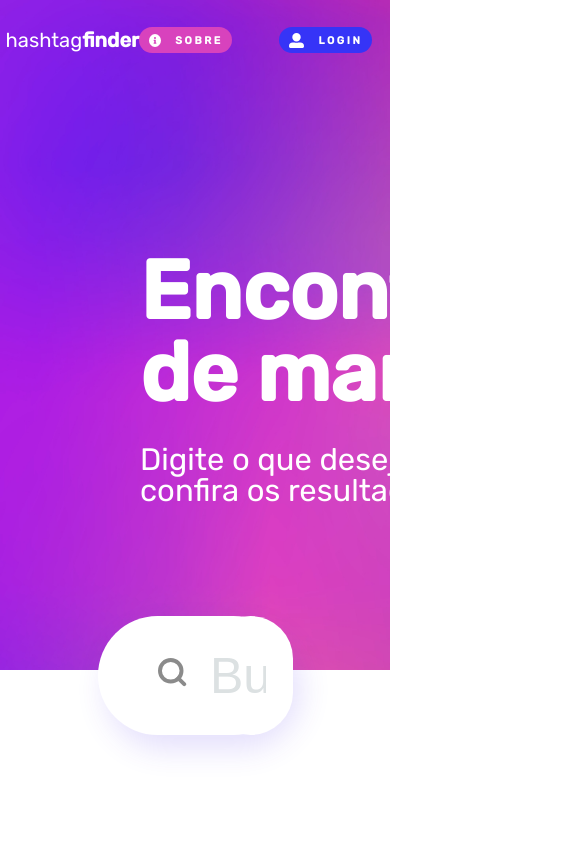
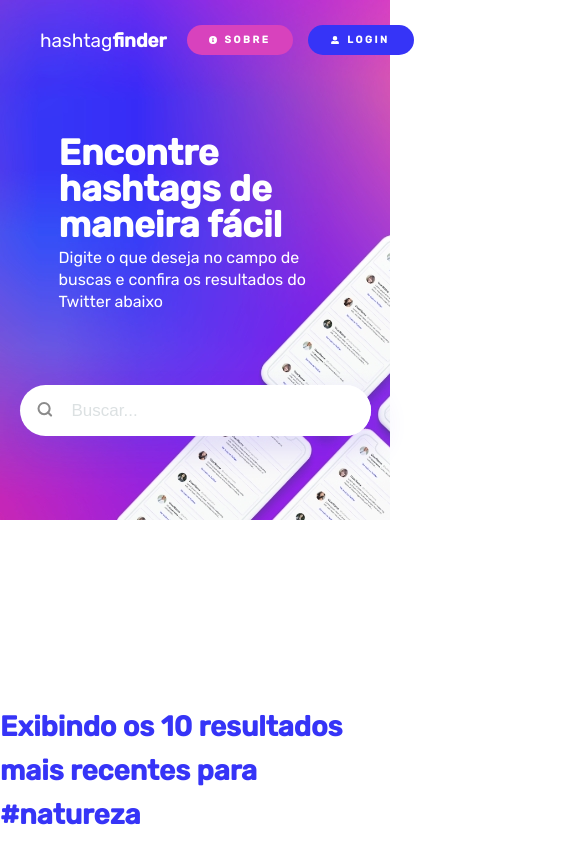
Before and after one commit to edgarffgomes/Projeto-HashtagFinder, a React (Create React App) app: page / in a window 390 px wide. Shown: the top 844 px of the page, 585 px wide, since content can reach past the window. Built offline with nearby package versions, Linux system fonts and the light colour scheme.

Commit message:
responsividade do header e do navbar

```diff
--- a/src/components/navbar/Navbar.jsx
+++ b/src/components/navbar/Navbar.jsx
@@ -3,8 +3,9 @@ import React from 'react';
 import styles from './Navbar.module.css';
 import { Link } from 'react-router-dom';
 
-export default function Navbar({ buttons }) {
+export default function Navbar({ buttons, acao }) {
   return (
+    <div className={acao ? styles.ativaNav : styles.bgNavbar}>
       <nav className={styles.bgNav}>
         <div className={styles.bgTitle}>
           <Link to="/">
@@ -35,5 +36,6 @@ export default function Navbar({ buttons }) {
           })}
         </div>
       </nav>
+    </div>
   );
 }
--- a/src/components/navbar/Navbar.module.css
+++ b/src/components/navbar/Navbar.module.css
@@ -18,6 +18,23 @@
   left: 0;
 }
 
+/* ATIVAÇÃO DO NAVBAR */
+.ativaNav nav{
+  position: fixed;
+}
+
+.ativaNav .bgNav{
+  background-color: rgba( 255, 255, 255, 0.35 );
+  backdrop-filter: blur( 13.5px );
+  box-shadow: 8px 14px 30px var(--color-box-shadow);
+  z-index: 200;
+  border: 1px solid rgba( 255, 255, 255, 0.18 );
+}
+
+.ativaNav .bgTitle h2{
+  color: var(--button-color);
+}
+
 /* ESTILIZA O TITULO DA NAVEGAÇÃO */
 .bgTitle h2 {
   font-family: var(--fontMain);
@@ -28,14 +45,6 @@
 /* ESTILIZA O STRONG QUE ESTÁ DENTRO DO H2 */
 .bgTitle strong {
   font-weight: bold;
-}
-
-
-/* ESTILIZA OS BOTÕES DA NAVEGAÇÃO */
-.bgButton button {
-  height: 3.125rem;
-  width: 10.625rem;
-  border-radius: 1.5625rem;
 }
 
 /* CONFIGURAÇÕES PADRÃO DOS BOTÕES */
@@ -61,55 +70,69 @@
   text-transform: uppercase;
 }
 
-/* BOTÃO LOGIN */
-.bgLogin {
-  background-color: var(--titleTwoColor);
+.bgButton a:first-child{
+  margin-right: 35px;
 }
 
-.bgLogin:hover {
-  background-color: var(--button-color-hover2);
+.bgButton img {
+  margin-right: 8px;
 }
 
-/* MOBILE PARA A LISTA DE BUSCAS */
-@media (max-width: 414px) {
-  .bgNav {
-    padding: 0;
-    display: flex;
-    justify-content: center;
-    margin-top: 1.3125rem;
-    width: 100%;
-    text-align: center;
+  /* RESPONSIVO NAVBAR DESKTOP */
+@media screen and (max-width: 1112px) {
+
+  /* CAMPO DE NAVEGAÇÃO */
+  .bgNav{
+    padding: 40px;
   }
-
-  .bgTitle h2 {
-    font-size: 1.4375rem;
+  /* TITULO DA NAVEGAÇÃO */
+  .bgTitle h2{
+    font-size: 40px;
   }
-
+  /* BOTÃO DA NAVEGAÇÃO */
   .bgButton button {
-    width: 6.625rem;
-    height: 1.875rem;
-    font-size: 0.75rem;
-    margin-right: 0.875rem;
+    height: 50px;
+    width: 170px;
+    font-size: 10px;
   }
-
-  .bgButton .bgAbout {
-    margin-left: 1.75rem;
+  /* PRIMEIRO BOTÃO DA NAVBAR */
+  .bgButton a:first-child{
+    margin-right: 15px;
   }
-
-  .bgButton .bgLogin {
-    margin-right: 0.1rem;
-  }
-
-  .bgButton {
-    display: flex;
-    flex-direction: row;
+  /* ICONES DA NAVBAR */
+  .bgButton button img {
+    margin-right: 8px;
   }
 }
 
-.bgButton a:first-child {
-  margin-right: 35px;
+/* RESPONSIVO NAVBAR TABLET  */
+@media screen and (max-width: 800px){
+  /* TITULO DA NAVEGAÇÃO */
+  .bgTitle h2 {
+    font-size: 30px;
+    margin-right: 20px;
+  }
+  /* BOTÃO DA NAVEGAÇÃO */
+  .bgButton button {
+    height: 40px;
+    width: 130px;
+  }
 }
 
-.bgButton img{
-  margin-right: 14px;
+/* RESPONSIVO NAVBAR MOBILE */
+@media screen and (max-width: 540px) {
+  /* TITULO DA NAVEGAÇÃO */
+  .bgTitle h2 {
+    font-size: 19px;
+  }
+  /* BOTÃO DA NAVEGAÇÃO */
+  .bgButton button {
+    height: 30px;
+    width: 106px;
+  }
+  /* ICONES DA NAVEGAÇÃO */
+  .bgButton img {
+    height: 8px;
+    width: 8px;
+  }
 }
--- a/src/pages/home/Home.jsx
+++ b/src/pages/home/Home.jsx
@@ -1,4 +1,4 @@
-import React from 'react';
+import React, { useEffect, useState } from 'react';
 /* CSS */
 import styles from './Home.module.css';
 /* COMPONENTES */
@@ -14,6 +14,20 @@ import { Slider, Slide } from '../../components/slider/ExportPattern';
 import Card from '../../components/tweetCard/Card';
 
 const Home = () => {
+  /* configuração do navbar */
+  const [ativaNav, setAtivaNav] = useState(false);
+
+  useEffect(function () {
+    function posicaoScroll() {
+      if (window.scrollY > 650) {
+        setAtivaNav(true);
+      } else {
+        setAtivaNav(false);
+      }
+    }
+    window.addEventListener('scroll', posicaoScroll);
+  }, []);
+
   /* configuração do carrosel */
   const settings = {
     spaceBetween: 44,
@@ -28,6 +42,7 @@ const Home = () => {
       <Container>
         <div className={styles.bgNavbar}>
           <Navbar
+            acao={ativaNav}
             buttons={[
               {
                 route: '/about',
--- a/src/pages/home/Home.module.css
+++ b/src/pages/home/Home.module.css
@@ -1,8 +1,10 @@
 @import '../../css/Global.css';
 
+/* NAVBAR */
 .bgNavbar nav{
   position: absolute;
 }
+
 
 /* CORPO DO CABEÇALHO */
 .bgHeader{
@@ -10,7 +12,7 @@
   width: 100%;
   background-image: url('../../img/hero-bg.jpg');
   background-size: cover;
-  box-shadow: inset 0 -120px var(--titleOneColor);
+  box-shadow: inset 0 -40px var(--titleOneColor);
 }
 
 /* ESTILIZA OS TEXTOS DO CABEÇALHO */
@@ -21,7 +23,7 @@
 
 .bgTitle h1 {
   font-size: 82px;
-  width: 800px;
+  width: 804px;
   color: var(--titleOneColor);
   font-family: var(--fontMain);
   font-weight: bold;
@@ -31,7 +33,7 @@
   font-size: 31px;
   font-family: var(--fontMain);
   color: var(--titleOneColor);
-  width: 610px;
+  width: 608px;
   margin-top: 30px;
  /*  font-weight: bold; */
 }
@@ -41,7 +43,7 @@
   width: 50%;
   background-color: var(--titleOneColor);
   margin: 0 auto;
-  margin-top: 110px;
+  margin-top: 185px;
   border-radius: 72px;
   display: flex;
   align-items: center;
@@ -87,7 +89,7 @@ box-shadow: 20px 15px 20px var(--color-box-shadow);
   width: 100%;
   display: block;
   justify-content: center;
-  margin-top: 50px;
+  margin-top:185px;
 }
 
 .bgDisplaySearch{
@@ -138,3 +140,99 @@ box-shadow: 20px 15px 20px var(--color-box-shadow);
   font: 21px/23px var(--fontMain);
   text-align: left;
 }
+
+/* RESPONSIVO HOME DESKTOP */
+@media screen and (max-width: 1112px) {
+  .bgSearch{
+    width: 70%;
+  }
+  .bgTitle h1,
+  .bgTitle p{
+    width: 100%;
+  }
+}
+@media screen and (max-width: 906px) {
+ .bgTitle{
+   margin-left: 0;
+ }
+}
+
+/* RESPONSIVO TABLET */
+@media screen and (max-width: 768px) {
+  .bgHeader{
+    box-shadow: none;
+    height: 620px;
+  }
+  .bgTitle{
+    margin-left: 120px;
+    margin-top: 90px;
+  }
+  .bgTitle h1{
+    font-size: 66px;
+  }
+  .bgTitle p{
+    font-size: 22px;
+  }
+}
+
+@media screen and (min-width: 741px) and (max-width: 768px){
+  .bgTitle h1{
+    font-size: 82px;
+  }
+  .bgTitle p{
+    font-size: 31px;
+  }
+
+  .bgSearch{
+    margin-top: 130px;
+  }
+}
+
+/* RESPONSIVO HOME MOBILE */
+@media screen and (max-width: 580px) {
+  /* BACKGROUND DO HEADER */
+  .bgHeader {
+    height: 520px;
+    box-shadow: none;
+    background-image: url('../../img/hero-bg-mobile.jpg');
+  }
+  /* BACKGROUND DO TITULO*/
+  .bgTitle {
+    margin-top: 135px;
+    margin-left: 0;
+    display: flex;
+    justify-content: center;
+    align-items: center;
+    flex-direction: column;
+  }
+  /* TITULO DO HEADER */
+  .bgTitle h1 {
+    font-size: 36px;
+    width: 70%;
+    height: 82px;
+  }
+  /* SUBTITULO DO HEADER */
+  .bgTitle p {
+    font: normal normal normal 16px/22px Rubik;
+    width: 70%;
+  }
+  /* CAMPO DE BUSCA DO HEADER */
+  .bgSearch{
+    width: 90%;
+    height: 51px;
+    margin-top: 72px;
+  }
+  /* IMAGEM DO CAMPO DE BUSCA */
+  .bgImageSearch{
+    padding: 8px 15px;
+  }
+
+  .bgImageSearch img{
+   width: 20px;
+   height: 15px;
+  }
+  /* INPUT DO CAMPO DE BUSCA */
+  .bgInputSearch input{
+    font-size: 17px;
+  }
+}
```
Lines whose indentation alone changed are shown as unchanged.
